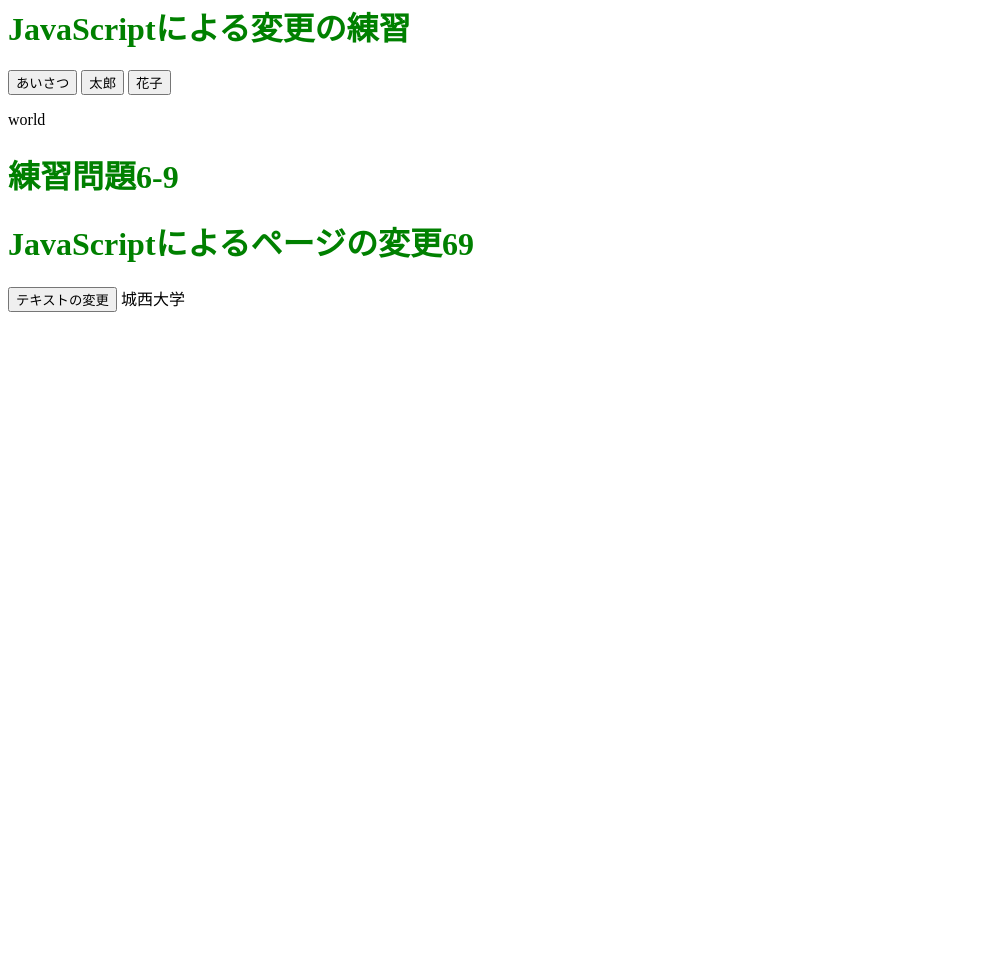
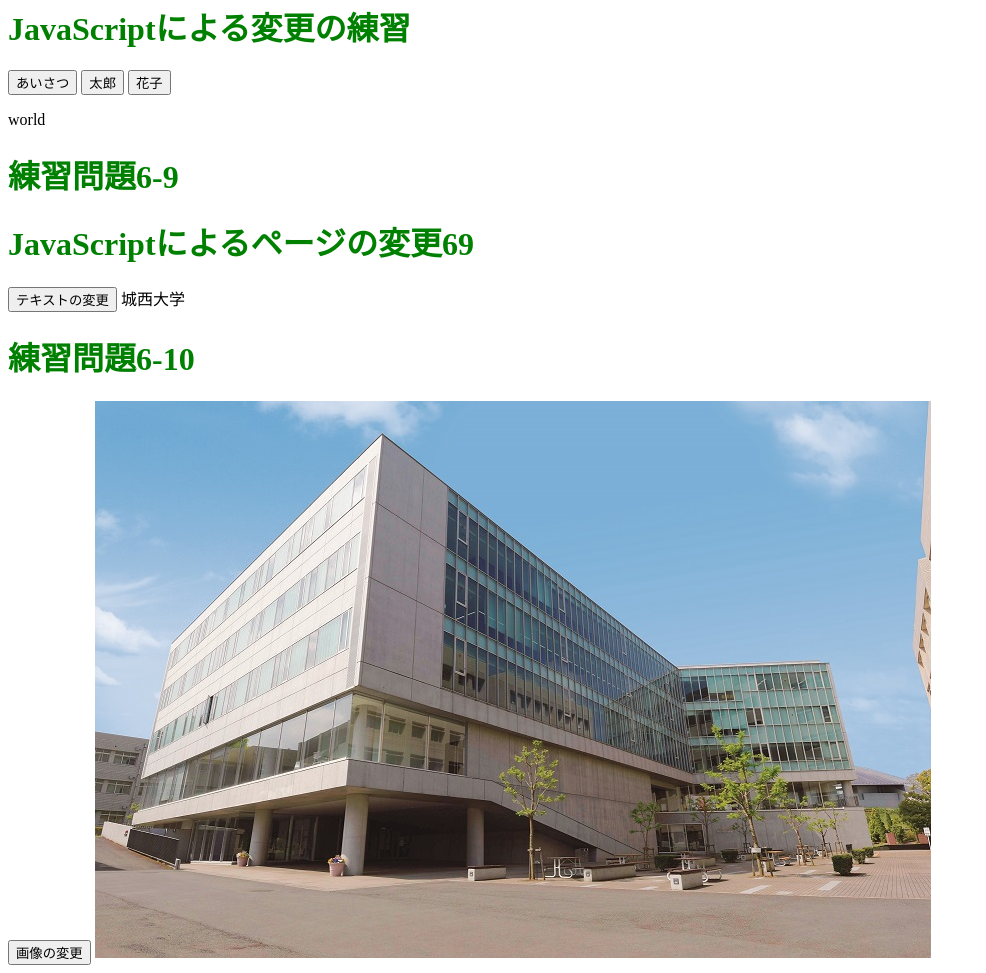
Before and after one commit to wataru7120/wataru--1, a plain HTML site: page index.html in a window 1280 px wide. Shown: the part 3535-4508 px from the top of the page, without its empty margins (0-986 px from the left). Before the commit the page ends 3855 px from the top, so only its background shows below. Drawn offline with Linux system fonts and the light colour scheme.

Commit message:
messsage

```diff
--- /dev/null
+++ b/ex6-10.js
@@ -0,0 +1,3 @@
+function imgchange1() {
+document.getElementById('logo').src=
+'./image/josairogo.jpg';}
--- a/index.html
+++ b/index.html
@@ -10,7 +10,7 @@
  <script src="ex6-7.js"></script>
  <script src="ex6-8.js"></script>
  <script src="ex6-9.js"></script>
-
+ <script src="ex6-10.js"></script>
 </head>
  <body>
  <!--文字の大きさの練習-->
@@ -180,5 +180,10 @@ onclick="alert('Hello, Osamu!');">
 <input type="button" value="テキストの変更"
  onclick="txtchange1();">
  城西大学</div>
+ <h1>練習問題6-10</h1>
+ <div id="image1" ><input type="button" value="画像の変更"
+ onclick="imgchange1();">
+ <img src='./image/keiei_small.jpg' id="logo" alt="Josai
+ Logo"></div>
 </body>
 </html>
```
Also changed, not shown: image/josairogo.jpg (added).
